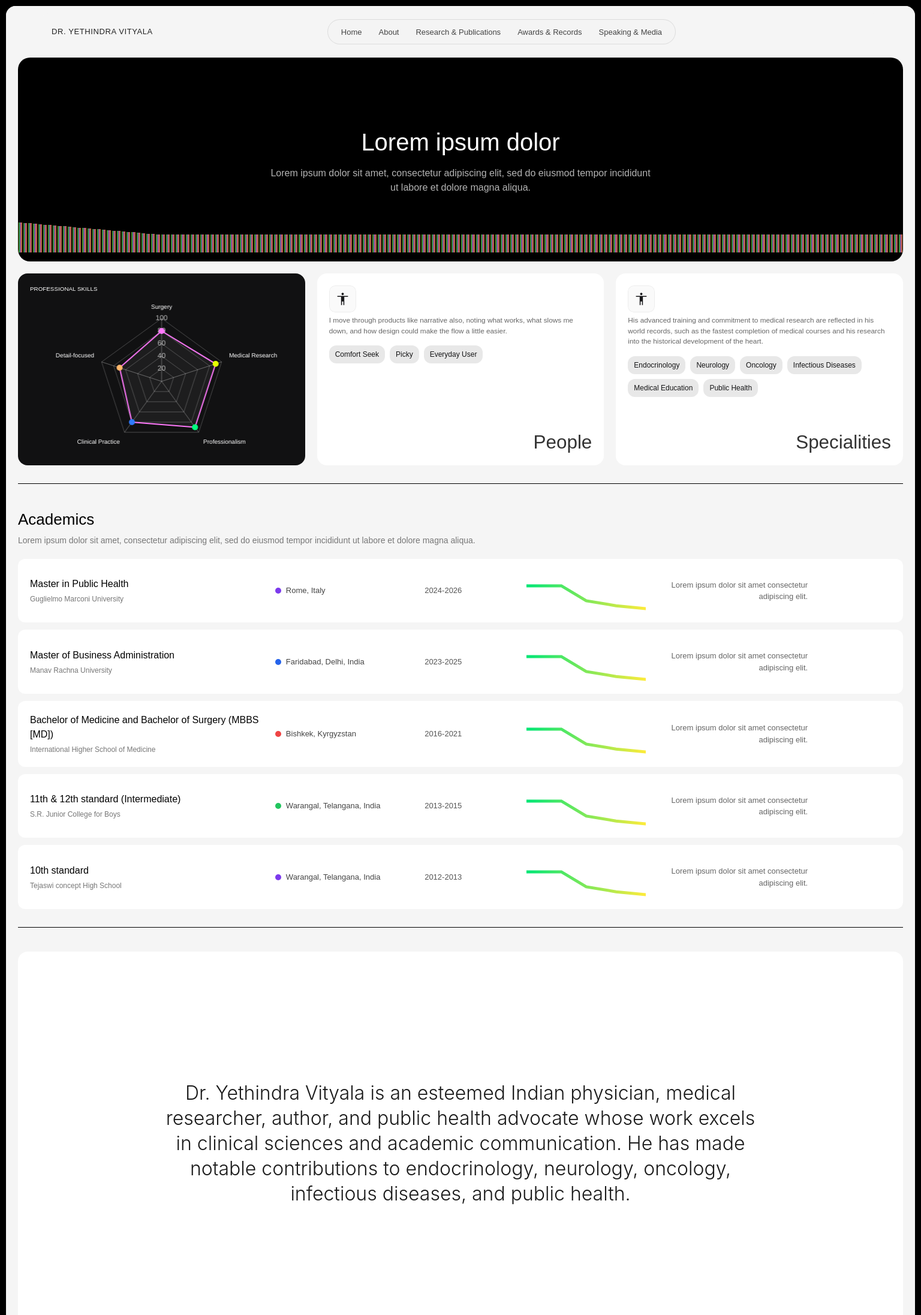
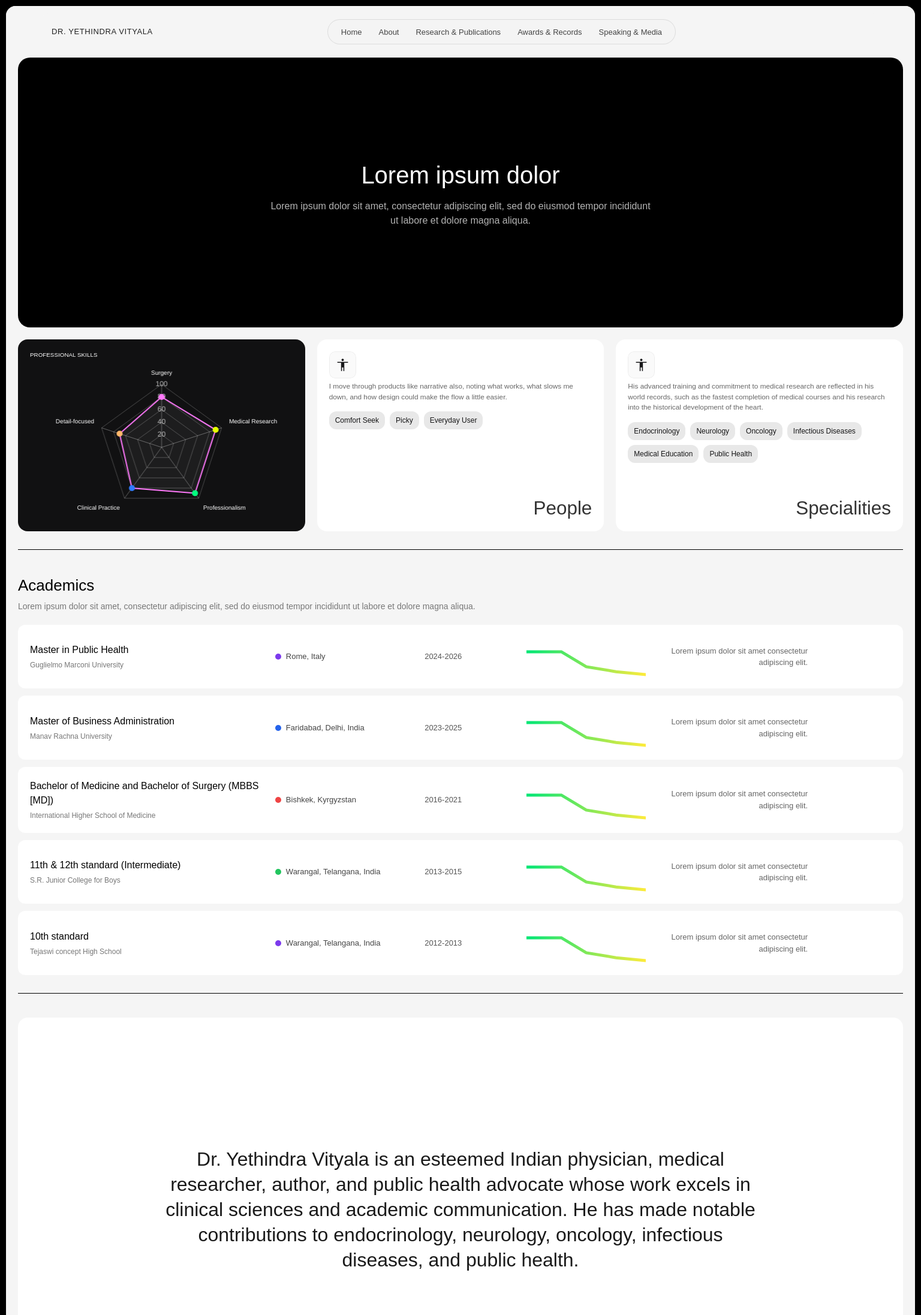
Before and after one commit to asterisksinc/Dr-Yethindra-Vityala-Personal-Platform, a Next.js app: page /about in a window 1536 px wide. Shown: the top 2193 px of the page at 60% size. Built offline with nearby package versions, Linux system fonts and the light colour scheme.

Commit message:
bug fixes

```diff
--- a/app/about/about.css
+++ b/app/about/about.css
@@ -213,7 +213,6 @@ padding:40px;
 
 .vit-bio-card p{
 max-width:1000px;
-font-family: Inter;
 font-weight: 300;
 font-style: Light;
 font-size: 32px;
@@ -228,7 +227,11 @@ color:#1A1A1A;
   width:60px;
   height:60px;
 }
-
+@media (min-width: 1440px) {
+    .vit-about-hero {
+        height: 450px;
+    }
+}
 .vit-academic-connector::before,
 .vit-academic-connector::after{
   content:"";
--- a/app/about/page.tsx
+++ b/app/about/page.tsx
@@ -38,7 +38,7 @@ export default function AboutPage() {
       alt="skills"
     />
   </div> */}
-          <div className="vit-hero-scale">
+          {/* <div className="vit-hero-scale">
             <div className="vit-scale-wrapper" onMouseMove={handleMove}>
               {Array.from({ length: 180 }).map((_, i) => {
                 const distance = Math.abs(cursorX - (i * screenWidth) / 180);
@@ -53,7 +53,7 @@ export default function AboutPage() {
                 );
               })}
             </div>
-          </div>
+          </div> */}
         </section>
 
 
--- a/app/components/JourneyMap.tsx
+++ b/app/components/JourneyMap.tsx
@@ -126,10 +126,11 @@ style={{width:"100%",height:"600px", overflow:"hidden"}}
 {({geographies}) =>
 geographies.map((geo)=>(
 <Geography
-key={geo.rsmKey}
-geography={geo}
-fill="#f3f6fa"
-stroke="#cfd8dc"
+  key={geo.rsmKey}
+  geography={geo}
+  fill="#0f172a"
+  stroke="#1e293b"
+  strokeWidth={0.5}
 />
 ))
 }
```
